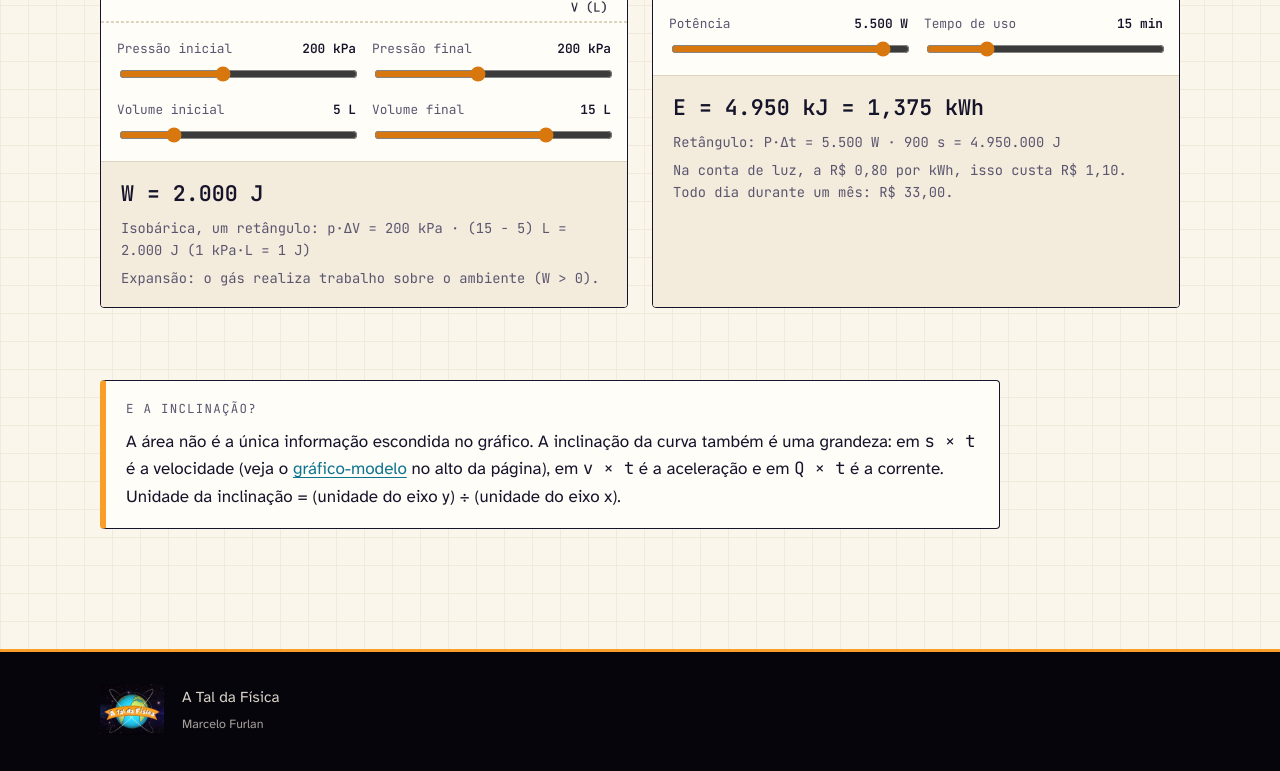
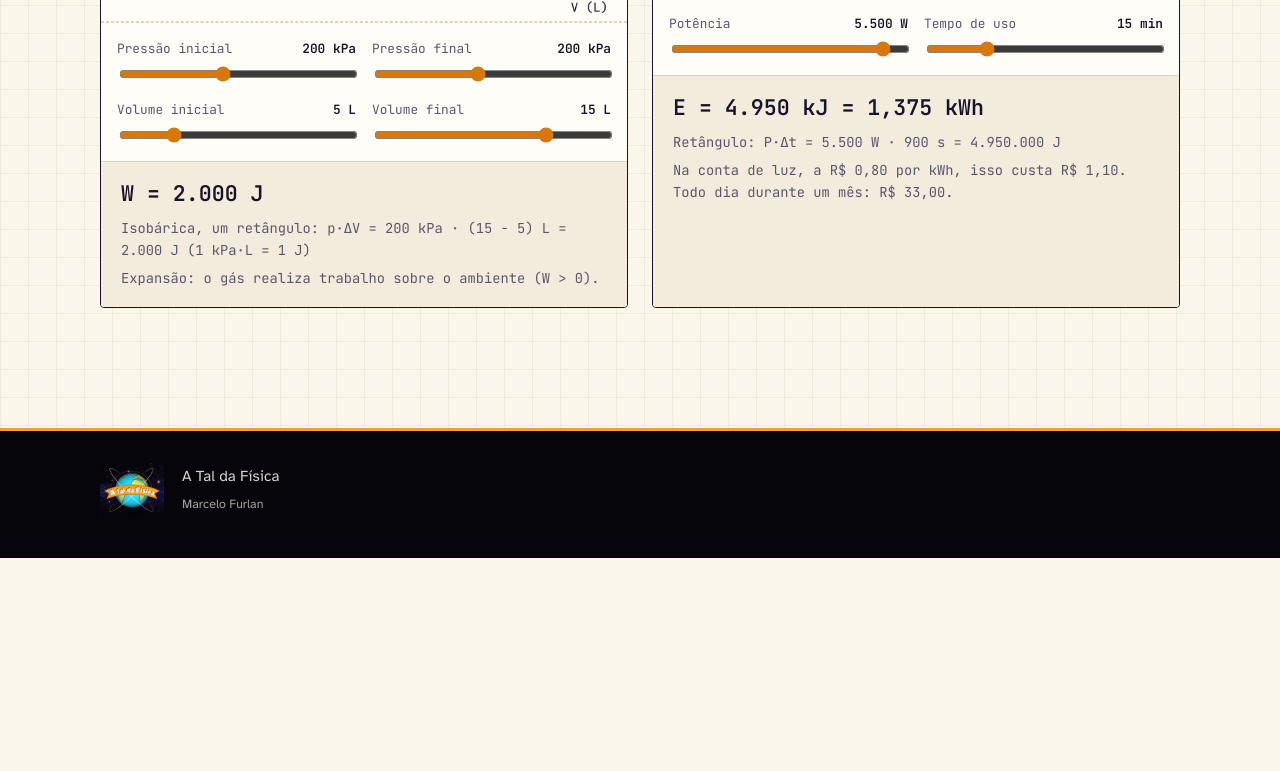
Before and after one commit to mmfurlann/portal-exercicios-fisica, a plain HTML site: page graficos.html in a window 1280 px wide. Shown: the part 5679-6450 px from the top of the page. After the commit the page ends 6237 px from the top, so only its background shows below. Drawn offline with Linux system fonts and the light colour scheme.

Commit message:
Remove a caixa "E a inclinação?" da página de Gráficos
Co-Authored-By: Claude Opus 5.5 <noreply@anthropic.com>

```diff
--- a/graficos.html
+++ b/graficos.html
@@ -279,15 +279,6 @@
 
     </div>
   </section>
-
-  <section style="padding-top: 0;">
-    <div class="wrap">
-      <div class="rule-box">
-        <p class="label">E a inclinação?</p>
-        <p>A área não é a única informação escondida no gráfico. A inclinação da curva também é uma grandeza: em <span class="mono">s × t</span> é a velocidade (veja o <a href="#inclinacao">gráfico-modelo</a> no alto da página), em <span class="mono">v × t</span> é a aceleração e em <span class="mono">Q × t</span> é a corrente. Unidade da inclinação = (unidade do eixo y) ÷ (unidade do eixo x).</p>
-      </div>
-    </div>
-  </section>
 </main>
 
 <footer>
```
